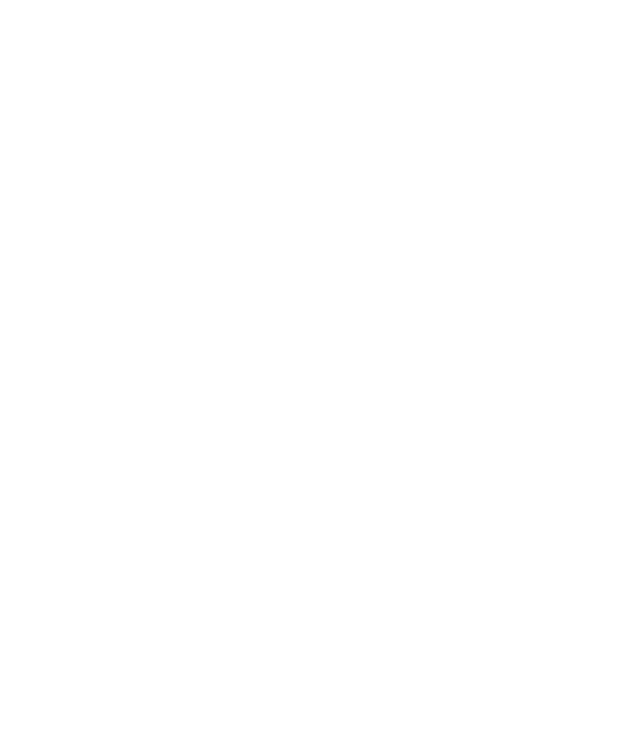
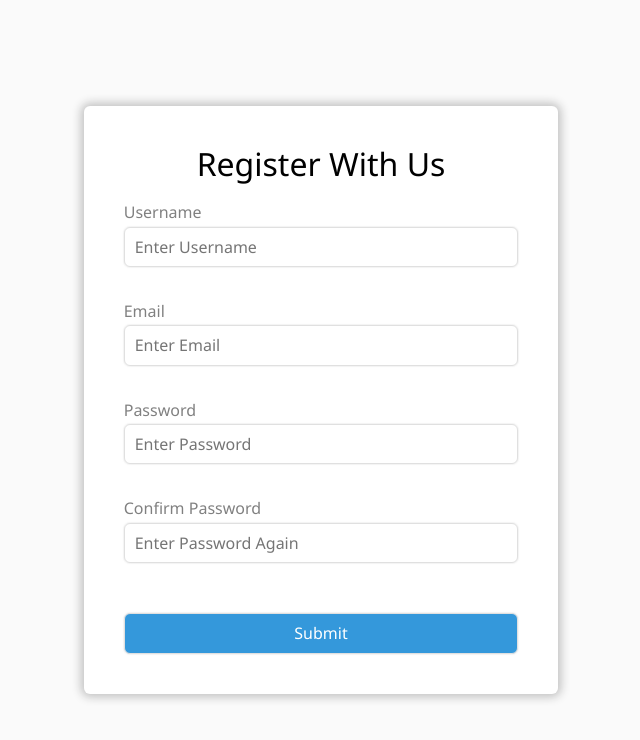
Before and after one commit to kareemayman/Form-Validation-Vanilla-JS, a plain HTML site: page index.html in a window 1280 px wide. Shown: the whole page, without its empty margins (319-959 px from the left). Drawn offline with Linux system fonts and the light colour scheme.

Commit message:
Finshed HTML & Main Style

```diff
--- a/css/style.css
+++ b/css/style.css
@@ -0,0 +1,69 @@
+html {
+    scroll-behavior: smooth;
+}
+
+* {
+    margin: 0;
+    padding: 0;
+    box-sizing: border-box;
+    -moz-box-sizing: border-box;
+    -moz-box-sizing: border-box;
+}
+
+body {
+    font-family: 'Segoe UI', Tahoma, Geneva, Verdana, sans-serif;
+    background-color: rgb(250, 250, 250);
+    display: flex;
+    justify-content: center;
+    align-items: center;
+    height: 100dvh;
+}
+
+form {
+    background-color: white;
+    padding: 40px;
+    border-radius: 6px;
+    box-shadow: 0 0 10px 3px rgb(192, 192, 192);
+    margin-left: 20px;
+    margin-right: 20px;
+}
+
+form h1 {
+    margin: 0;
+    padding: 0;
+    margin-bottom: 15px;
+    text-align: center;
+    font-weight: 500;
+}
+
+form label {
+    display: inline-block;
+    color: gray;
+    padding: 5px 0;
+}
+
+form input {
+    width: 100%;
+    margin-bottom: 30px;
+    padding: 10px;
+    border-radius: 6px;
+    border: 1px solid rgb(224, 224, 224);
+    box-shadow: 0 0 1px 1px rgba(226, 226, 226, 0.411);
+    outline: none;
+    transition: 0.3s;
+}
+
+form input:focus {
+    outline: 1px solid #3498db;
+}
+
+form input:last-of-type {
+    margin: 20px 0 0;
+    color: white;
+    background-color: #3498db;
+    cursor: pointer;
+}
+
+form input:last-of-type:hover {
+    background-color: #2f89c5;
+}
--- a/index.html
+++ b/index.html
@@ -15,6 +15,26 @@
     <script defer src="script.js"></script>
 </head>
 <body>
+    <form action="">
+        <h1>Register With Us</h1>
 
+        <label for="user">Username</label>
+        <br>
+        <input type="text" name="username" id="user" placeholder="Enter Username">
+
+        <label for="email">Email</label>
+        <br>
+        <input type="email" name="email" id="email" placeholder="Enter Email">
+
+        <label for="password">Password</label>
+        <br>
+        <input type="password" name="password" id="password" placeholder="Enter Password">
+
+        <label for="confirm-pass">Confirm Password</label>
+        <br>
+        <input type="password" name="confirm-pass" id="confirm-pass" placeholder="Enter Password Again">
+
+        <input type="submit" value="Submit">
+    </form>
 </body>
 </html>
```
